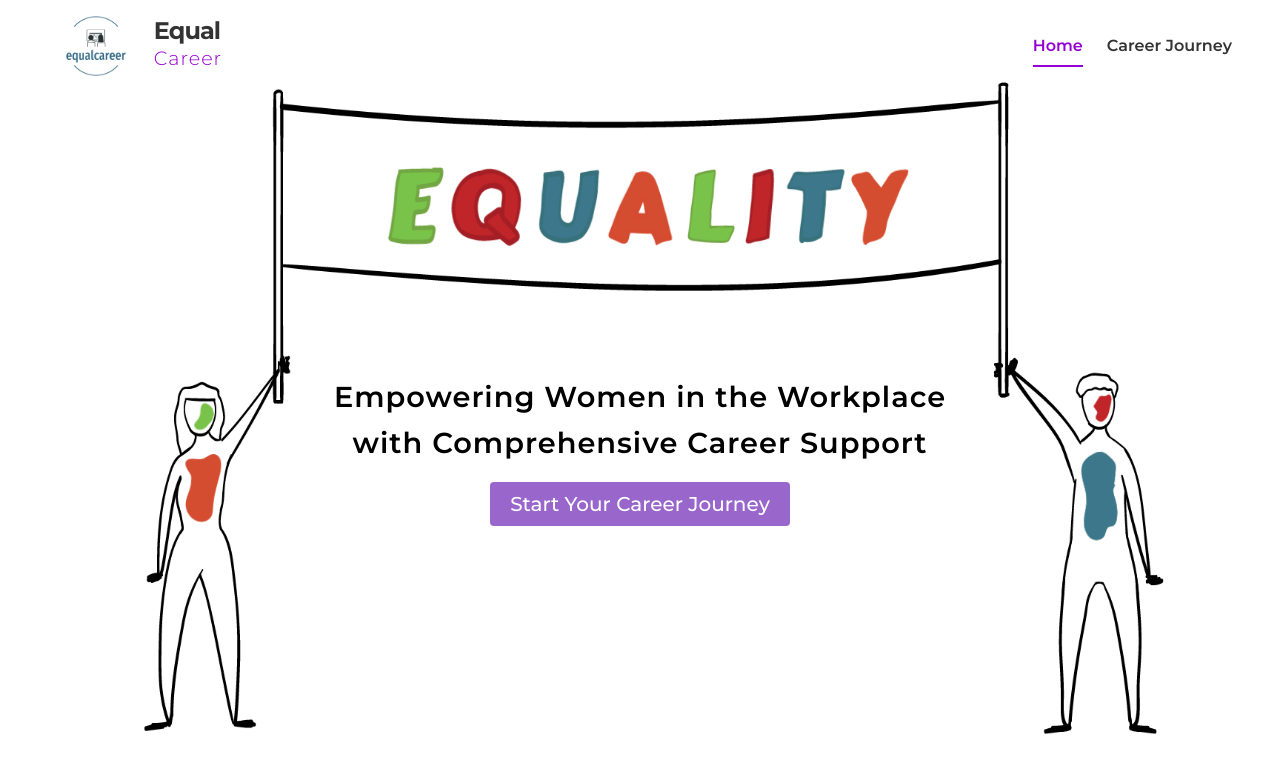
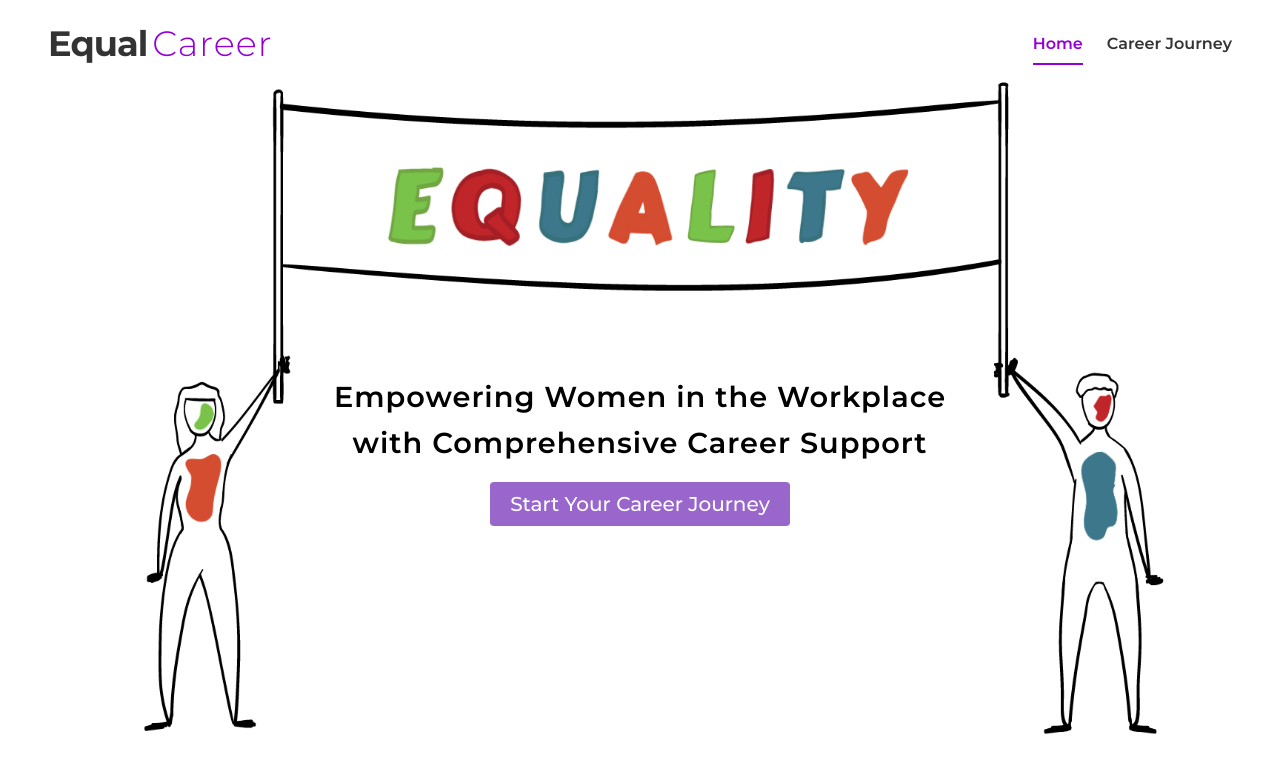
Before and after one commit to JarvisDZQ99/EqualCareer, a React (Vite) app in the folder vite-project/: page / in a window 1280 px wide. Shown: the top 772 px of the page. Built offline with nearby package versions, Linux system fonts and the light colour scheme.

Commit message:
feat: remove the logo

```diff
--- a/vite-project/src/components/Header.tsx
+++ b/vite-project/src/components/Header.tsx
@@ -1,7 +1,6 @@
 import React, { useState, useEffect } from 'react';
 import { Link, useLocation } from 'react-router-dom';
 import '../styles/Header.css';
-import logoImage from '/logo.png';
 
 interface HeaderProps {
   className?: string;
@@ -28,7 +27,6 @@ const Header: React.FC<HeaderProps> = ({ className = '' }) => {
   return (
     <header className={`header ${className} ${scrolled ? 'scrolled' : ''}`}>
       <Link to="/" className="logo">
-        <img src={logoImage} alt="Equal Career Logo" className="logo-image" />
         <div className="logo-text">
           <span className="logo-equal">Equal</span>
           <span className="logo-career">Career</span>
--- a/vite-project/src/styles/Header.css
+++ b/vite-project/src/styles/Header.css
@@ -28,24 +28,19 @@
   transform: translateY(-2px);
 }
 
-.logo-image {
-  height: 60px;
-  margin-right: 10px;
-  transition: opacity 0.3s ease;
-}
-
 .logo-text {
   display: flex;
-  flex-direction: column;
+  align-items: baseline;
 }
 
 .logo-equal {
-  font-size: 1.5rem;
+  font-size: 2.2rem;
   font-weight: 700;
   color: #333;
   letter-spacing: -1px;
   line-height: 1;
   position: relative;
+  margin-right: 5px;
 }
 
 .logo-equal::after {
@@ -65,7 +60,7 @@
 }
 
 .logo-career {
-  font-size: 1.2rem;
+  font-size: 2.2rem;
   font-weight: 300;
   color: #9400D3;
   letter-spacing: 1px;
```
